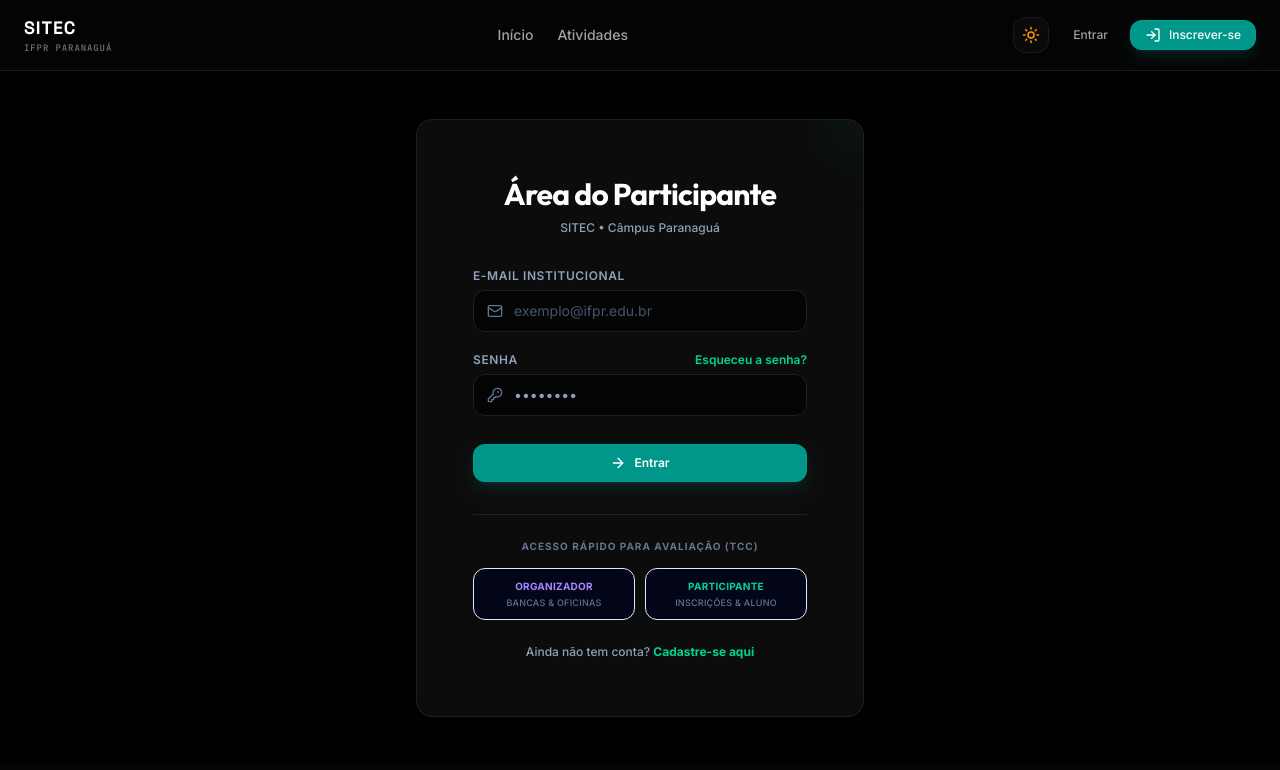
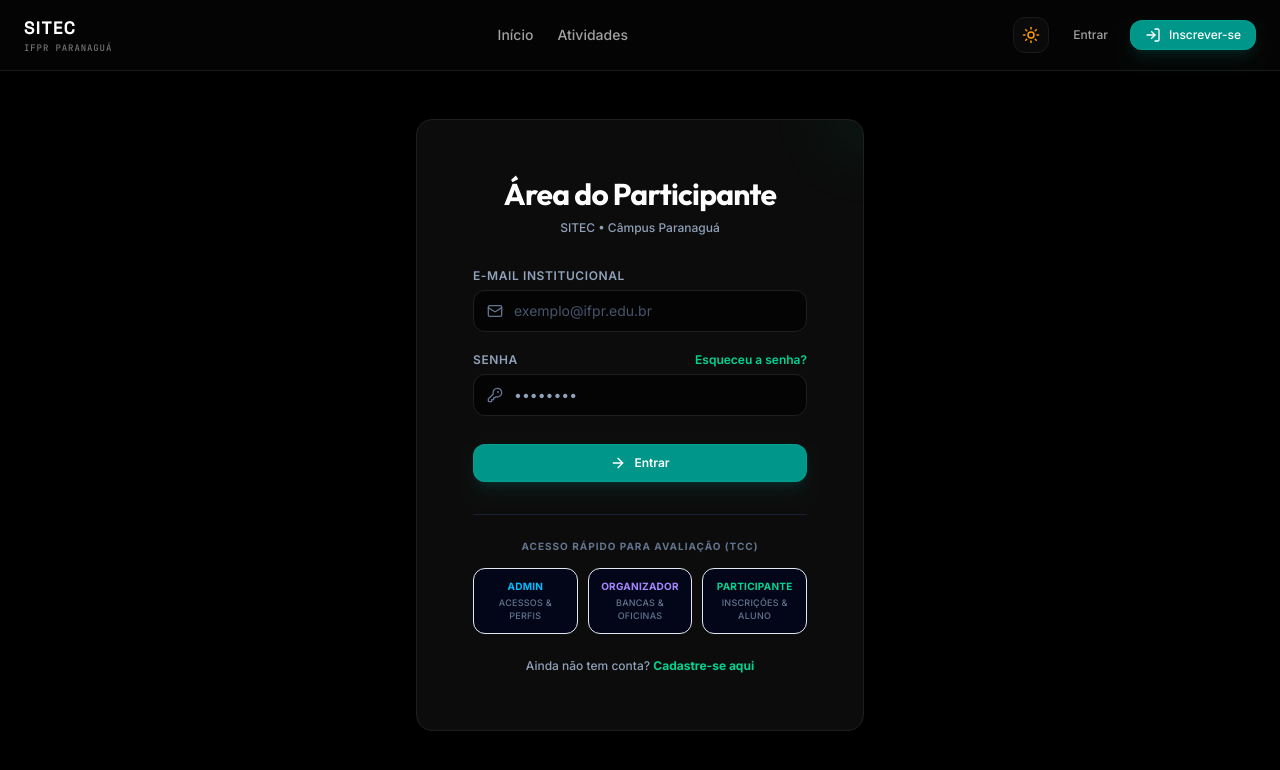
Before and after one commit to NSchrot/sage, a React (Vite) app in the folder apps/web/: page /login in a window 1280 px wide. Shown: the top 770 px of the page. Built offline with nearby package versions, Linux system fonts and the light colour scheme.

Commit message:
feat: adiciona acesso rápido de administrador

```diff
--- a/apps/web/src/pages/public/Login.tsx
+++ b/apps/web/src/pages/public/Login.tsx
@@ -1,7 +1,7 @@
 import React, { useState } from 'react';
 import { useNavigate, Link } from 'react-router-dom';
 import { useAuth } from '../../context/AuthContext';
-import { KeyRound, Mail, AlertCircle, ArrowRight, Sparkles } from 'lucide-react';
+import { KeyRound, Mail, AlertCircle, ArrowRight } from 'lucide-react';
 import { Card } from '../../components/common/Card';
 import { Button } from '../../components/common/Button';
 import { Input } from '../../components/common/Input';
@@ -42,8 +42,10 @@
     }
   };
 
-  const handleFillCredentials = (type: 'organizer' | 'participant') => {
-    if (type === 'organizer') {
+  const handleFillCredentials = (type: 'admin' | 'organizer' | 'participant') => {
+    if (type === 'admin') {
+      setEmail('admin@sage.com');
+    } else if (type === 'organizer') {
       setEmail('organizador@sage.com');
     } else {
       setEmail('participante@sage.com');
@@ -118,12 +120,19 @@
               </Button>
             </form>
 
-
             <div className="mt-8 pt-6 border-t border-slate-100 dark:border-slate-800/80">
               <p className="text-[10px] font-bold text-slate-400 dark:text-slate-500 uppercase tracking-widest mb-3.5 text-center">
                 Acesso Rápido para Avaliação (TCC)
               </p>
-              <div className="grid grid-cols-2 gap-2.5">
+              <div className="grid grid-cols-1 sm:grid-cols-3 gap-2.5">
+                <button
+                  type="button"
+                  onClick={() => handleFillCredentials('admin')}
+                  className="bg-slate-50 dark:bg-slate-950 hover:bg-slate-100 dark:hover:bg-slate-800 border border-slate-200 dark:border-slate-850 hover:border-slate-350 dark:hover:border-slate-750 px-3.5 py-2.5 rounded-xl text-[10px] font-bold tracking-wide uppercase transition-all flex flex-col items-center cursor-pointer"
+                >
+                  <span className="text-sky-600 dark:text-sky-400 mb-0.5">Admin</span>
+                  <span className="text-[9px] text-slate-500 font-medium">Acessos & Perfis</span>
+                </button>
                 <button
                   type="button"
                   onClick={() => handleFillCredentials('organizer')}
```
